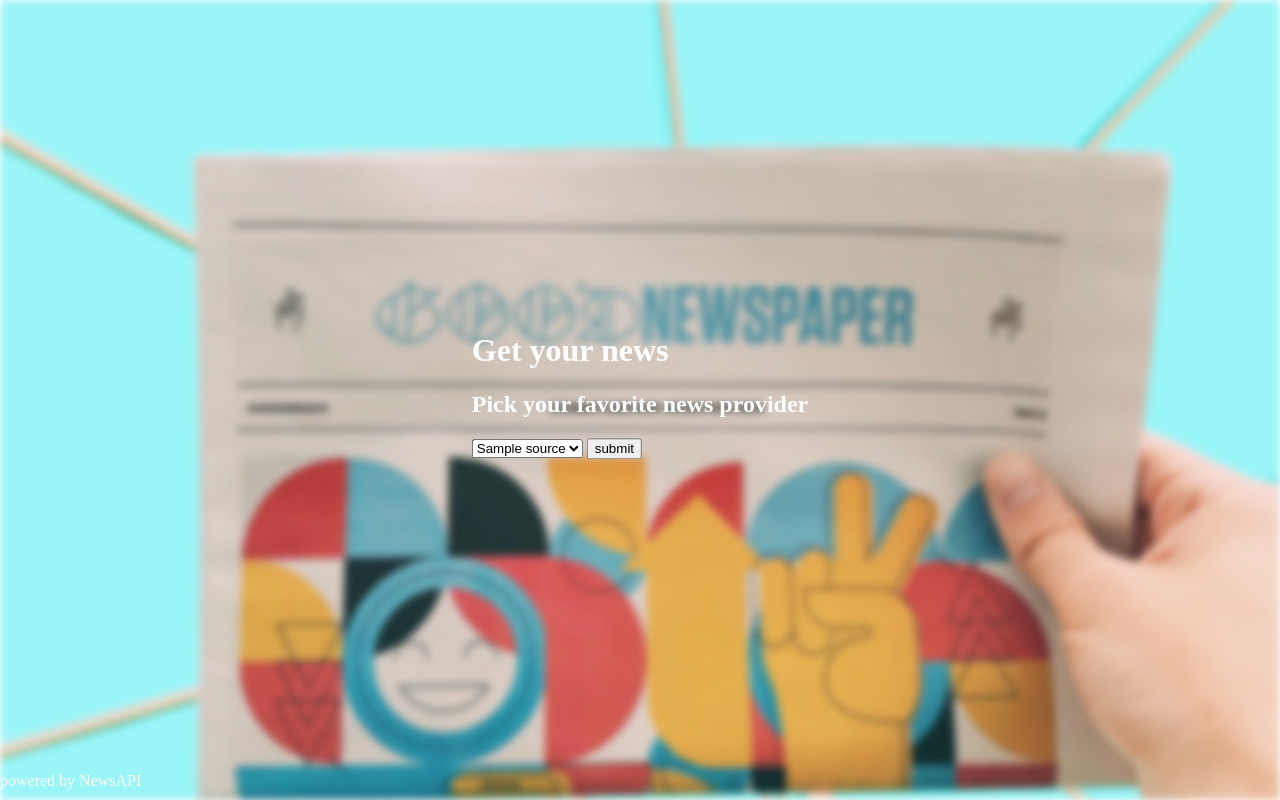
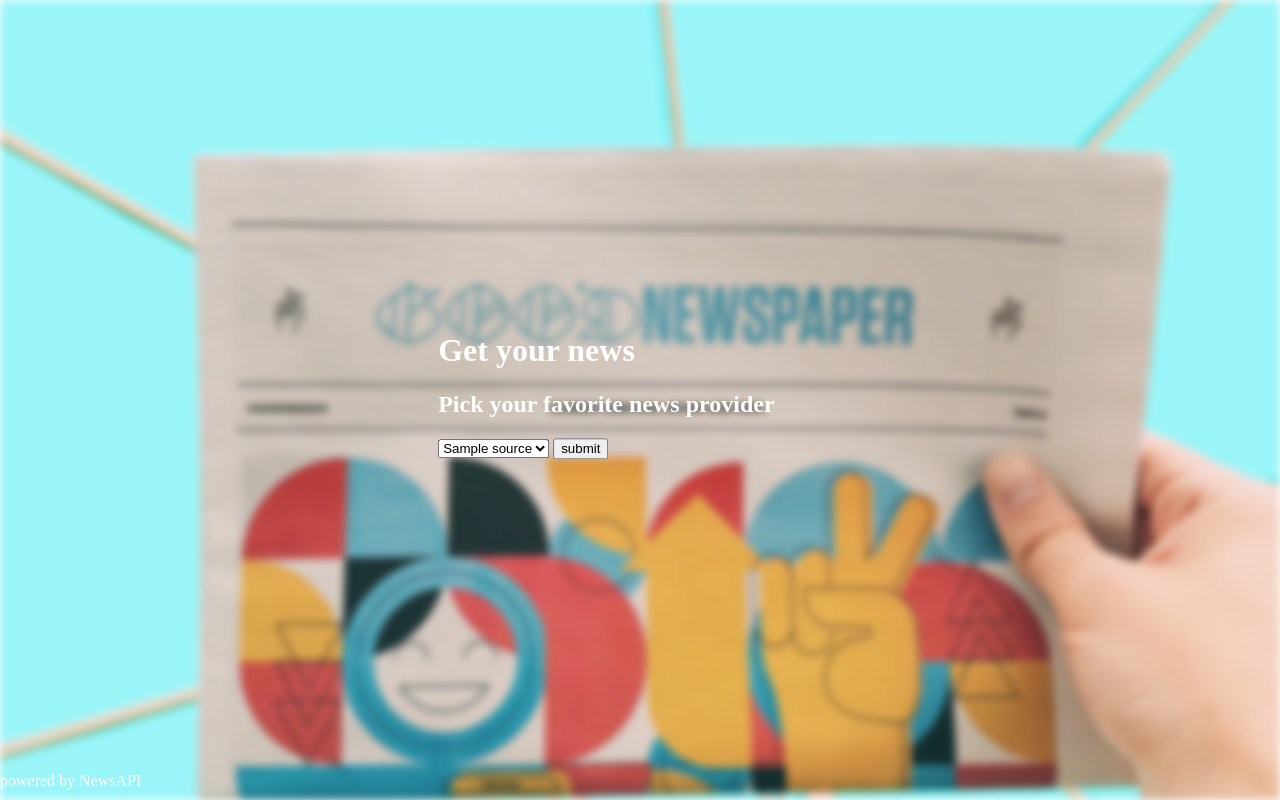
Before and after one commit to abelee98/NewsFeed, a Flask app: template templates/index.html in a window 1280 px wide. Run offline with Flask 2, Linux system fonts and the light colour scheme; the template is opened without the code that fills it: most values are stand-ins (such as "Sample title", 1, 10 or a date in 2020).

Commit message:
touching up ui

```diff
--- a/static/css/main.css
+++ b/static/css/main.css
@@ -31,7 +31,7 @@ body {
     position: fixed;
     top: 50%;
     left: 50%;
-    transform: translate(-50%, -60%);
+    transform: translate(-60%, -60%);
     align-content: center;
 }
 
--- a/templates/index.html
+++ b/templates/index.html
@@ -4,7 +4,7 @@
     <meta charset="utf-8" />
     <title>Your News</title>
     <meta name="viewport" content="width=device-width, initial-scale=1">
-    <link rel="stylesheet" type="text/css" media="screen" href="{{ url_for('static', filename='css/main.css',v=0.005)}}"/>
+    <link rel="stylesheet" type="text/css" media="screen" href="{{ url_for('static', filename='css/main.css',v=0.0105)}}"/>
 </head>
 <body>
     <div class="background-img"></div>
--- a/templates/news.html
+++ b/templates/news.html
@@ -6,7 +6,7 @@
     <title>Your News</title>
     <meta name="viewport" content="width=device-width, initial-scale=1">
     <link rel="stylesheet" type="text/css" media="screen"
-          href="{{ url_for('static', filename='css/news.css',v=0.1222232233324143) }}" />
+          href="{{ url_for('static', filename='css/news.css' }}" />
     <!-- <script src="main.js"></script> -->
 </head>
 <body>
```
Also changed, not shown: 1 other file.
